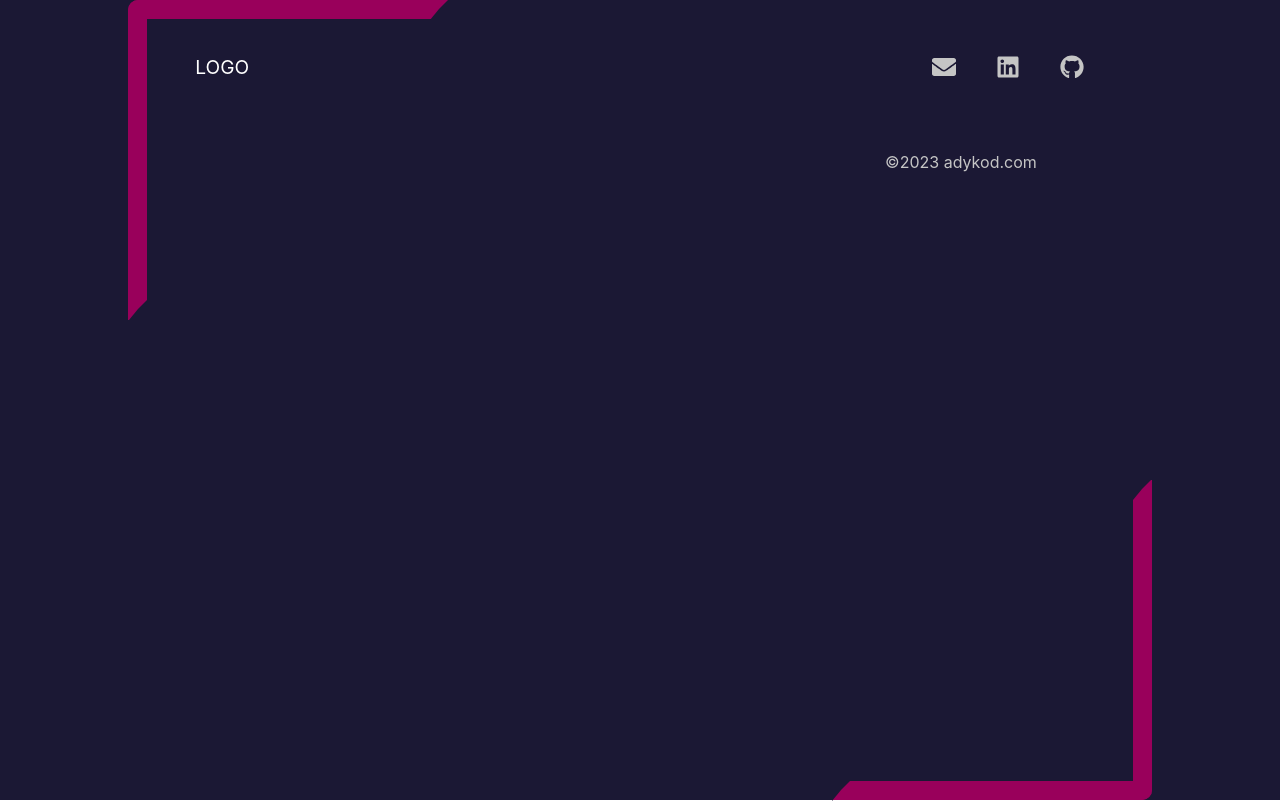
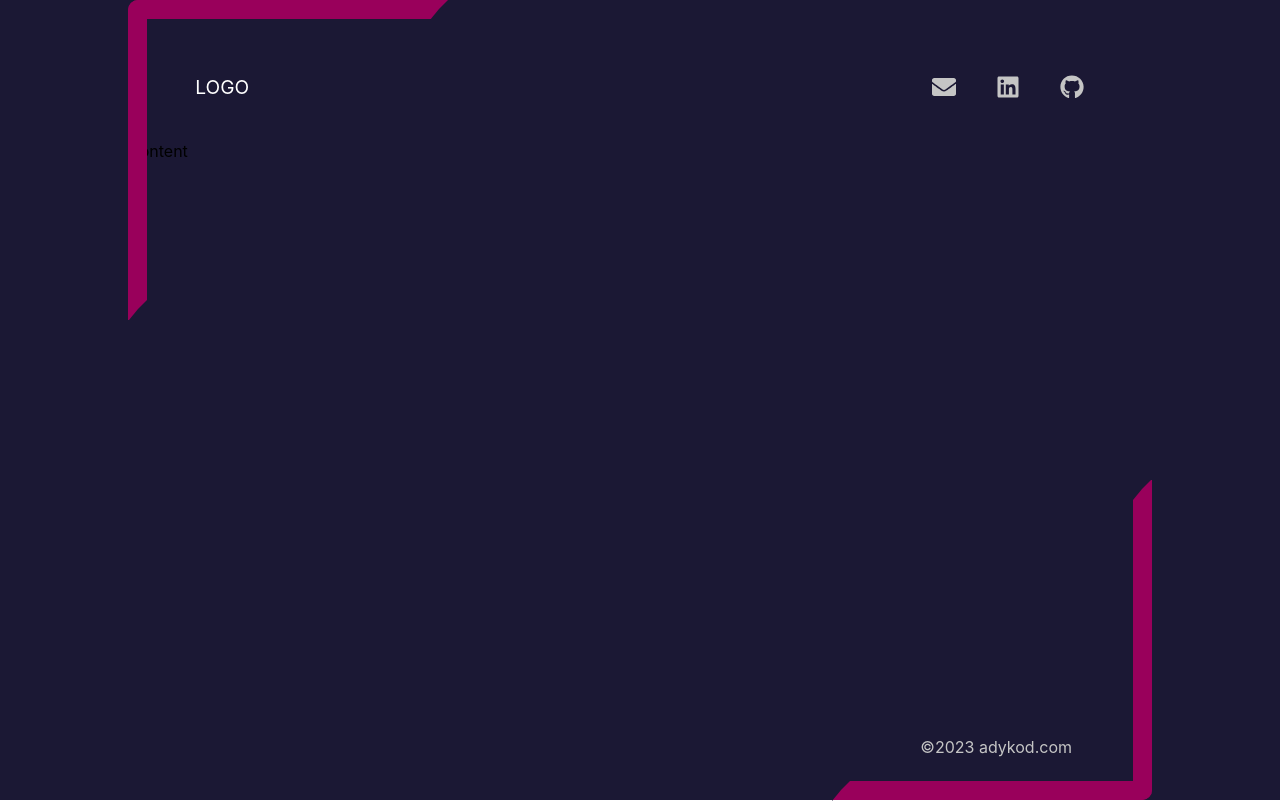
Before and after one commit to adnan725/portfolio, a React (Vite) app: page / in a window 1280 px wide. Built offline with nearby package versions, Linux system fonts and the light colour scheme.

Commit message:
implemented overall structure of body

```diff
--- /dev/null
+++ b/src/components/Content/Content.module.scss
@@ -0,0 +1,5 @@
+@import "../../styles/variables";
+
+.container {
+  height: 70%;
+}
--- /dev/null
+++ b/src/components/Content/index.tsx
@@ -0,0 +1,13 @@
+import styles from "./Content.module.scss";
+
+type Props = {};
+
+const Content = (props: Props) => {
+  return (
+    <div className={styles.container}>
+      <div>Content</div>
+    </div>
+  );
+};
+
+export default Content;
--- a/src/components/Footer/Footer.module.scss
+++ b/src/components/Footer/Footer.module.scss
@@ -1,9 +1,9 @@
 @import "../../styles/variables";
 
 .container {
-  width: 90%;
-  padding: 2rem;
-  margin: 1.2rem 0 0 1.2rem;
+  width: 100%;
+  height: 12%;
+  padding: 1rem 5rem 1rem 1rem;
   @include flex(row, center, flex-end);
 
   .footer {
--- a/src/components/Navbar/Navbar.module.scss
+++ b/src/components/Navbar/Navbar.module.scss
@@ -1,6 +1,7 @@
 @import "../../styles/variables";
 
 .container {
+  height: 15%;
   margin: 1.2rem 0 0 1.2rem;
   padding: 2rem 4rem 1rem 3rem;
   @include flex(row, center, space-between);
--- a/src/components/WrapperComponent/index.tsx
+++ b/src/components/WrapperComponent/index.tsx
@@ -1,5 +1,6 @@
 import Navbar from "../Navbar";
 import Footer from "../Footer";
+import Content from "../Content";
 import styles from "./WrapperComponent.module.scss";
 
 type Props = {};
@@ -9,6 +10,7 @@ const WrapperComponent = (props: Props) => {
     <div className={styles.mainContainer}>
       <div className={styles.container}>
         <Navbar />
+        <Content />
         <Footer />
         <div className={styles.upperEdge}></div>
         <div className={styles.lowerEdge}></div>
```
